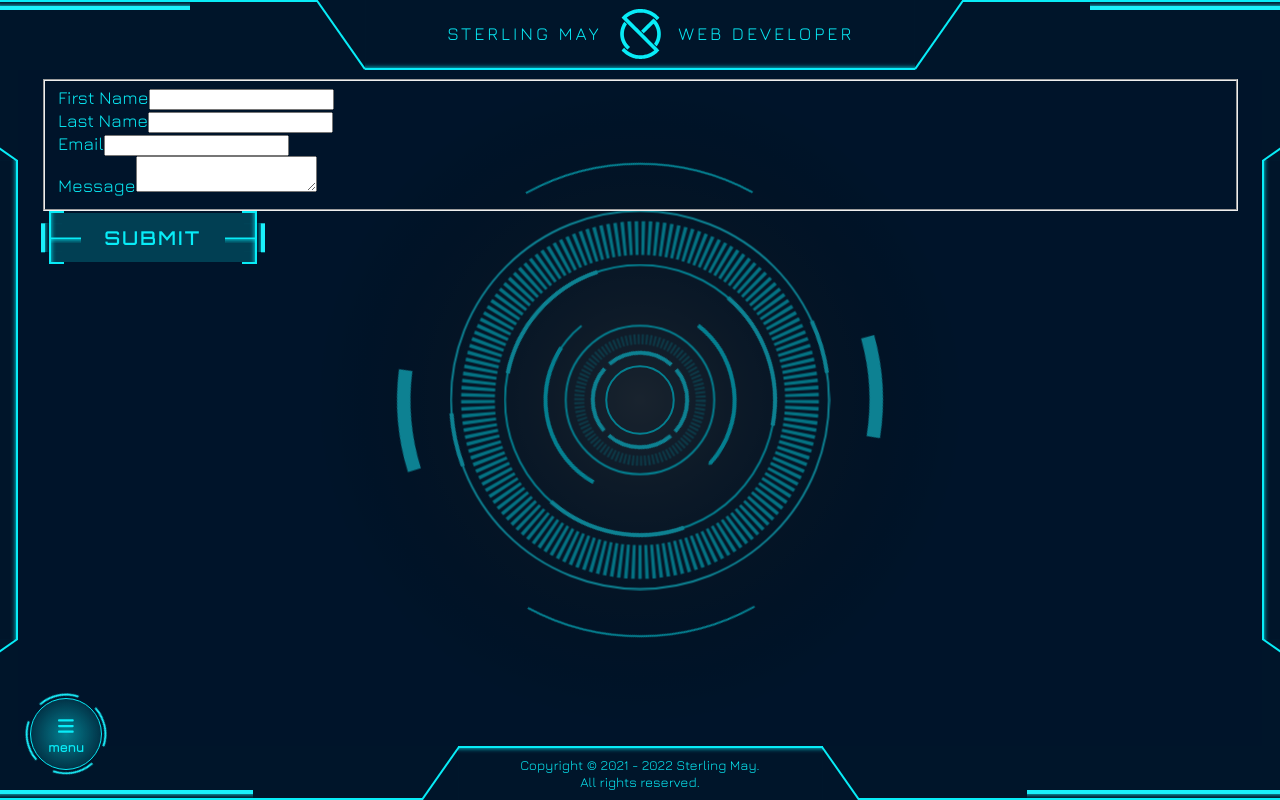
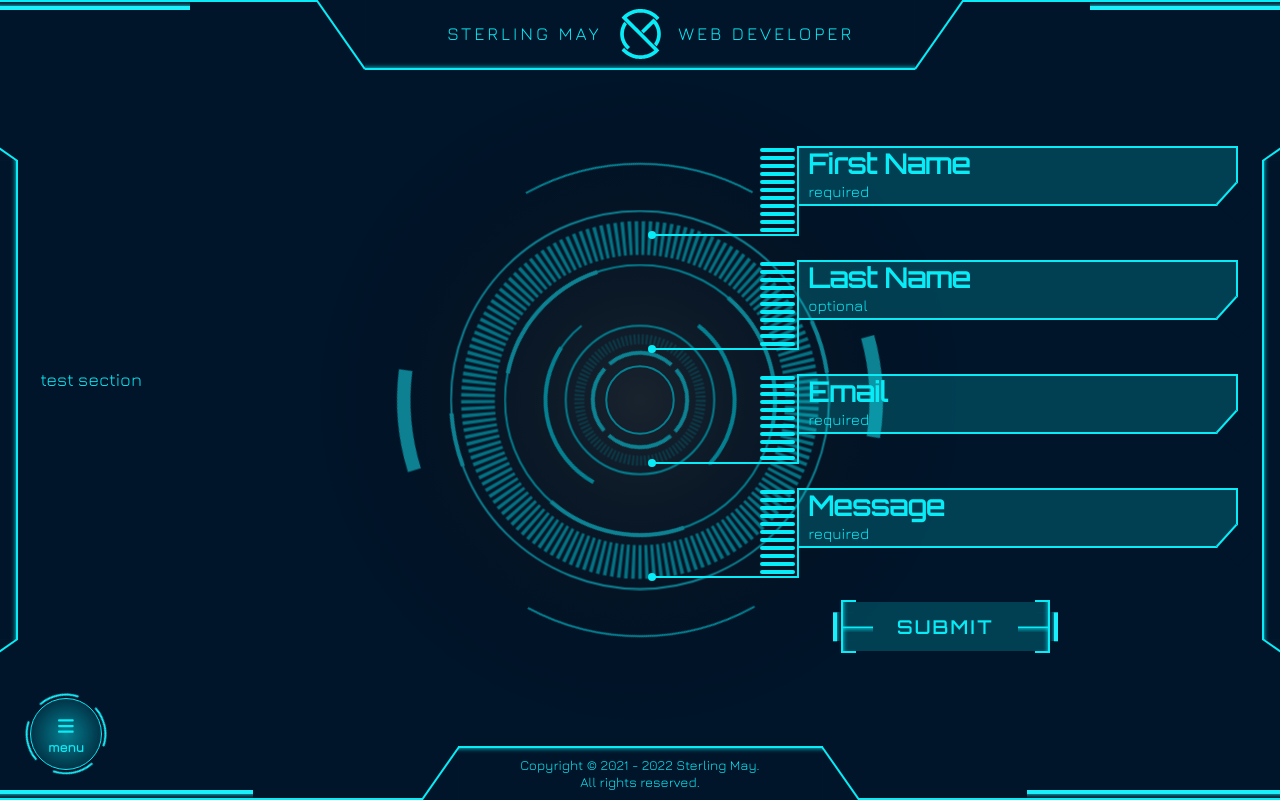
Before and after one commit to ProgrammerSM/SM-WD.com, a Next.js app: page /contact in a window 1280 px wide. Built offline with nearby package versions, Linux system fonts and the light colour scheme.

Commit message:
finished styling for contact form fields

```diff
--- a/pages/contact/index.js
+++ b/pages/contact/index.js
@@ -1,7 +1,39 @@
+// Modules
+import styled from 'styled-components'
+
+// Components
 import ContactForm from 'components/ContactForm'
 
+// Data
+import { mediumUp } from 'data/media-queries'
+
+// Styles
+const ContactPageStyles = styled.div`
+  display: flex;
+  flex-direction: column;
+  justify-content: center;
+  align-items: center;
+  gap: var(--space-large);
+  min-height: 100%;
+
+  & > div {
+    width: 100%;
+  }
+
+  ${mediumUp} {
+    flex-direction: row;
+
+    & > div {
+      width: 50%;
+    }
+  }
+`
+
 const contact = () => (
-  <ContactForm />
+  <ContactPageStyles>
+    <div>test section</div>
+    <ContactForm />
+  </ContactPageStyles>
 )
 
 export default contact
--- a/src/components/ContactForm.js
+++ b/src/components/ContactForm.js
@@ -1,5 +1,6 @@
 // Modules
 import PropTypes from 'prop-types'
+import styled from 'styled-components'
 import { useForm } from 'react-hook-form'
 import { useRouter } from 'next/router'
 import {
@@ -10,6 +11,175 @@ import {
 // Components
 import Button from './Button'
 import ReCAPTCHA from 'react-google-recaptcha'
+
+// Data
+import {
+  largeUp,
+  mediumUp,
+} from 'data/media-queries'
+
+// Styles
+const ContactFormStyles = styled.div`
+  --left-shape-width: 0;
+  --field-width: 100%;
+
+  ${mediumUp} {
+    --left-shape-width: 20%;
+    --field-width: calc(100% - var(--left-shape-width));
+  }
+
+  ${largeUp} { --left-shape-width: 25%; }
+
+  fieldset {
+    padding: 2rem 0 2.5rem;
+    border: none;
+  }
+
+  .field-wrapper {
+    position: relative;
+    display: flex;
+    align-items: flex-end;
+    margin-bottom: 4.2rem;
+    margin-left: auto;
+
+    &:last-of-type { margin-bottom: 0; }
+  }
+
+  .field-left-shape {
+    position: absolute;
+    top: 0;
+    display: none;
+    flex-direction: column;
+    justify-content: space-between;
+    align-items: flex-end;
+    row-gap: 2px;
+    width: var(--left-shape-width);
+    height: calc(100% + 30px);
+    padding: 2px;
+    border-right: solid 2px var(--primary-color);
+    border-bottom: solid 2px var(--primary-color);
+
+    &::before {
+      position: absolute;
+      bottom: -5px;
+      left: -5px;
+      width: 8px;
+      height: 8px;
+      background-color: var(--primary-color);
+      border-radius: 50%;
+      content: '';
+    }
+
+    .shape-lines {
+      width: 25%;
+      height: 4px;
+      background-color: var(--primary-color);
+      border-radius: 4px;
+    }
+  }
+
+  input,
+  textarea {
+    width: var(--field-width);
+    height: 60px;
+    margin-left: auto;
+    padding: 20px 20px var(--space-extra-small) var(--space-extra-small);
+    background: var(--transparent-background);
+    color: var(--font-color);
+    font-size: 1.2rem;
+    border: solid 2px var(--primary-color);
+
+    &:focus ~ .field-angle-border {
+      display: none;
+    }
+
+    &:focus ~ label,
+    &.valid ~ label {
+      top: -26px;
+      font-size: 1rem;
+
+      .field-type { margin-top: 4px; }
+    }
+  }
+
+  textarea {
+    resize: none;
+    transition: height .2s linear;
+
+    &:focus,
+    &.valid {
+      height: 100px;
+    }
+  }
+
+  input:-webkit-autofill,
+  input:-webkit-autofill:hover,
+  input:-webkit-autofill:focus,
+  textarea:-webkit-autofill,
+  textarea:-webkit-autofill:hover,
+  textarea:-webkit-autofill:focus {
+    -webkit-text-fill-color: var(--font-color);
+    -webkit-box-shadow: 0 0 0px 1000px transparent inset;
+    transition: background-color 5000s ease-in-out 0s;
+  }
+
+  .field-angle-border {
+    position: absolute;
+    right: -14px;
+    bottom: -12px;
+    width: 30px;
+    height: 30px;
+    background-color: var(--background-color);
+    border-top: solid 2px var(--primary-color);
+    transform: rotate(-48deg);
+  }
+
+  label {
+    position: absolute;
+    top: 2px;
+    left: var(--left-shape-width);
+    padding-left: var(--space-extra-small);
+    font-size: 1.5rem;
+    font-weight: 600;
+    font-family: var(--header-font);
+    transition: all .2s linear;
+  }
+
+  .field-type {
+    display: block;
+    font-size: .85rem;
+    font-weight: 400;
+    font-family: var(--primary-font);
+  }
+
+  .error {
+    position: absolute;
+    top: calc(100% + 5px);
+    left: var(--left-shape-width);
+    margin: 0 var(--space-extra-small);
+    color: red;
+    font-size: .89rem;
+    font-weight: 600;
+  }
+
+  button[type='submit'] { margin: 9px auto 0; }
+
+  ${mediumUp} {
+    .field-wrapper { margin-bottom: 4.5rem; }
+    .field-left-shape { display: flex; }
+
+    input,
+    textarea {
+      border-left: none;
+    }
+
+    .error { font-size: inherit; }
+  }
+
+  ${largeUp} {
+    .field-wrapper { margin-bottom: 3rem; }
+  }
+`
 
 // Variables
 const isProduction = process.env.NODE_ENV === 'production'
@@ -23,7 +193,10 @@ const ContactForm = () => {
     formState: { errors },
     register,
     handleSubmit,
+    watch,
   } = useForm()
+
+  const allWatch = watch()
 
   const onSubmit = async data => {
     if (!isProduction) {
@@ -71,14 +244,28 @@ const ContactForm = () => {
   }, [])
 
   return (
+    <ContactFormStyles>
       <form
         name='sm-wd-contact'
         onSubmit={handleSubmit(onSubmit)}
       >
         <fieldset>
-        <div>
-          <label htmlFor='first_name'>First Name</label>
+          <div className='field-wrapper'>
+            <div className='field-left-shape'>
+              <div className='shape-lines' />
+              <div className='shape-lines' />
+              <div className='shape-lines' />
+              <div className='shape-lines' />
+              <div className='shape-lines' />
+              <div className='shape-lines' />
+              <div className='shape-lines' />
+              <div className='shape-lines' />
+              <div className='shape-lines' />
+              <div className='shape-lines' />
+              <div className='shape-lines' />
+            </div>
             <input
+              className={allWatch?.['First Name'] && 'valid'}
               id='first_name'
               type='text'
               {...register('First Name', {
@@ -87,14 +274,47 @@ const ContactForm = () => {
                 required: true,
               })}
             />
-          {errors['First Name']?.type === 'maxLength' && <p role='alert'>Character limit exceeded</p>}
-          {errors['First Name']?.type === 'pattern' && <p role='alert'>Enter valid first name</p>}
-          {errors['First Name']?.type === 'required' && <p role='alert'>First name is required</p>}
+            <div className='field-angle-border' />
+            <label htmlFor='first_name'>First Name <span className='field-type'>required</span></label>
+
+            {errors['First Name']?.type === 'maxLength' && (
+              <p
+                className='error'
+                role='alert'
+              >Character limit exceeded</p>
+            )}
+
+            {errors['First Name']?.type === 'pattern' && (
+              <p
+                className='error'
+                role='alert'
+              >Enter valid first name</p>
+            )}
+
+            {errors['First Name']?.type === 'required' && (
+              <p
+                className='error'
+                role='alert'
+              >First name is required</p>
+            )}
           </div>
 
-        <div>
-          <label htmlFor='last_name'>Last Name</label>
+          <div className='field-wrapper'>
+            <div className='field-left-shape'>
+              <div className='shape-lines' />
+              <div className='shape-lines' />
+              <div className='shape-lines' />
+              <div className='shape-lines' />
+              <div className='shape-lines' />
+              <div className='shape-lines' />
+              <div className='shape-lines' />
+              <div className='shape-lines' />
+              <div className='shape-lines' />
+              <div className='shape-lines' />
+              <div className='shape-lines' />
+            </div>
             <input
+              className={allWatch?.['Last Name'] && 'valid'}
               id='last_name'
               type='text'
               {...register('Last Name', {
@@ -102,13 +322,40 @@ const ContactForm = () => {
                 pattern: nameRegEx,
               })}
             />
-          {errors['Last Name']?.type === 'maxLength' && <p role='alert'>Character limit exceeded</p>}
-          {errors['Last Name']?.type === 'pattern' && <p role='alert'>Enter valid last Name</p>}
+            <div className='field-angle-border' />
+            <label htmlFor='last_name'>Last Name <span className='field-type'>optional</span></label>
+
+            {errors['Last Name']?.type === 'maxLength' && (
+              <p
+                className='error'
+                role='alert'
+              >Character limit exceeded</p>
+            )}
+
+            {errors['Last Name']?.type === 'pattern' && (
+              <p
+                className='error'
+                role='alert'
+              >Enter valid last Name</p>
+            )}
           </div>
 
-        <div>
-          <label htmlFor='email'>Email</label>
+          <div className='field-wrapper'>
+            <div className='field-left-shape'>
+              <div className='shape-lines' />
+              <div className='shape-lines' />
+              <div className='shape-lines' />
+              <div className='shape-lines' />
+              <div className='shape-lines' />
+              <div className='shape-lines' />
+              <div className='shape-lines' />
+              <div className='shape-lines' />
+              <div className='shape-lines' />
+              <div className='shape-lines' />
+              <div className='shape-lines' />
+            </div>
             <input
+              className={allWatch?.['Email'] && 'valid'}
               id='email'
               type='text'
               {...register('Email', {
@@ -116,17 +363,52 @@ const ContactForm = () => {
                 required: true,
               })}
             />
-          {errors['Email']?.type === 'pattern' && <p role='alert'>Enter valid email</p>}
-          {errors['Email']?.type === 'required' && <p role='alert'>Email is required</p>}
+            <div className='field-angle-border' />
+            <label htmlFor='email'>Email <span className='field-type'>required</span></label>
+
+            {errors['Email']?.type === 'pattern' && (
+              <p
+                className='error'
+                role='alert'
+              >Enter valid email</p>
+            )}
+
+            {errors['Email']?.type === 'required' && (
+              <p
+                className='error'
+                role='alert'
+              >Email is required</p>
+            )}
           </div>
 
-        <div>
-          <label htmlFor='message'>Message</label>
+          <div className='field-wrapper'>
+            <div className='field-left-shape'>
+              <div className='shape-lines' />
+              <div className='shape-lines' />
+              <div className='shape-lines' />
+              <div className='shape-lines' />
+              <div className='shape-lines' />
+              <div className='shape-lines' />
+              <div className='shape-lines' />
+              <div className='shape-lines' />
+              <div className='shape-lines' />
+              <div className='shape-lines' />
+              <div className='shape-lines' />
+            </div>
             <textarea
+              className={allWatch?.['Message'] && 'valid'}
               id='message'
               {...register('Message', { required: true })}
             />
-          {errors['Message']?.type === 'required' && <p role='alert'>Message is required</p>}
+            <div className='field-angle-border' />
+            <label htmlFor='message'>Message <span className='field-type'>required</span></label>
+
+            {errors['Message']?.type === 'required' && (
+              <p
+                className='error'
+                role='alert'
+              >Message is required</p>
+            )}
           </div>
 
           {isProduction && (
@@ -141,6 +423,7 @@ const ContactForm = () => {
           isSubmit
         >Submit</Button>
       </form>
+    </ContactFormStyles>
   )
 }
 
--- a/src/components/Layout.js
+++ b/src/components/Layout.js
@@ -162,7 +162,7 @@ const Layout = ({ children }) => {
           --primary-color:          ${theme.primaryColor};
           --font-color:             ${theme.fontColor};
           --background-color:       ${theme.backgroundColor};
-          --transparent-background: ${theme.primaryColor}26;
+          --transparent-background: ${theme.primaryColor}33;
           --accent-color-1:         ${theme.accentColor1};
           --accent-color-2:         ${theme.accentColor2};
           --accent-color-3:         ${theme.accentColor3};
```
Lines whose indentation alone changed are shown as unchanged.
